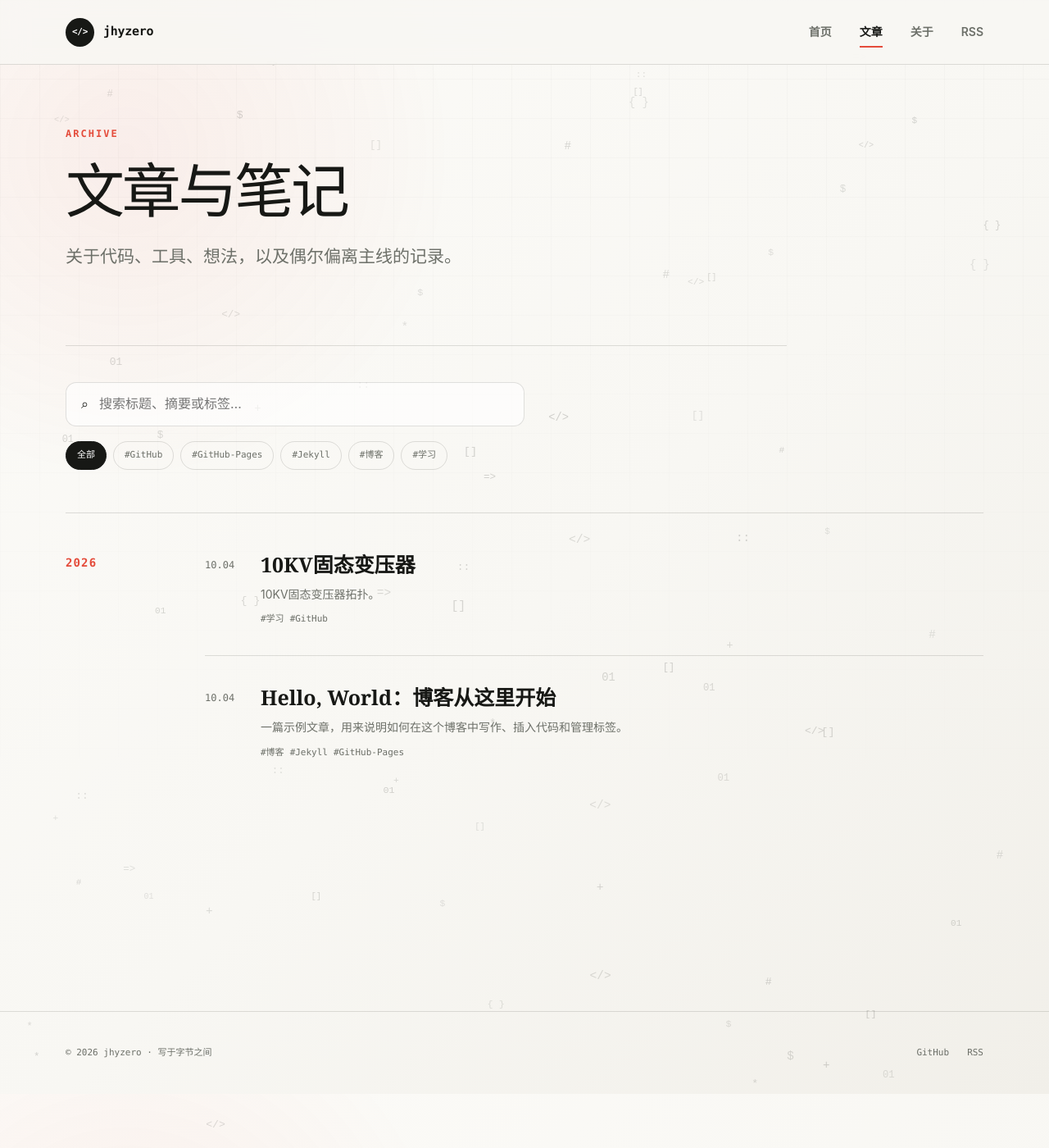
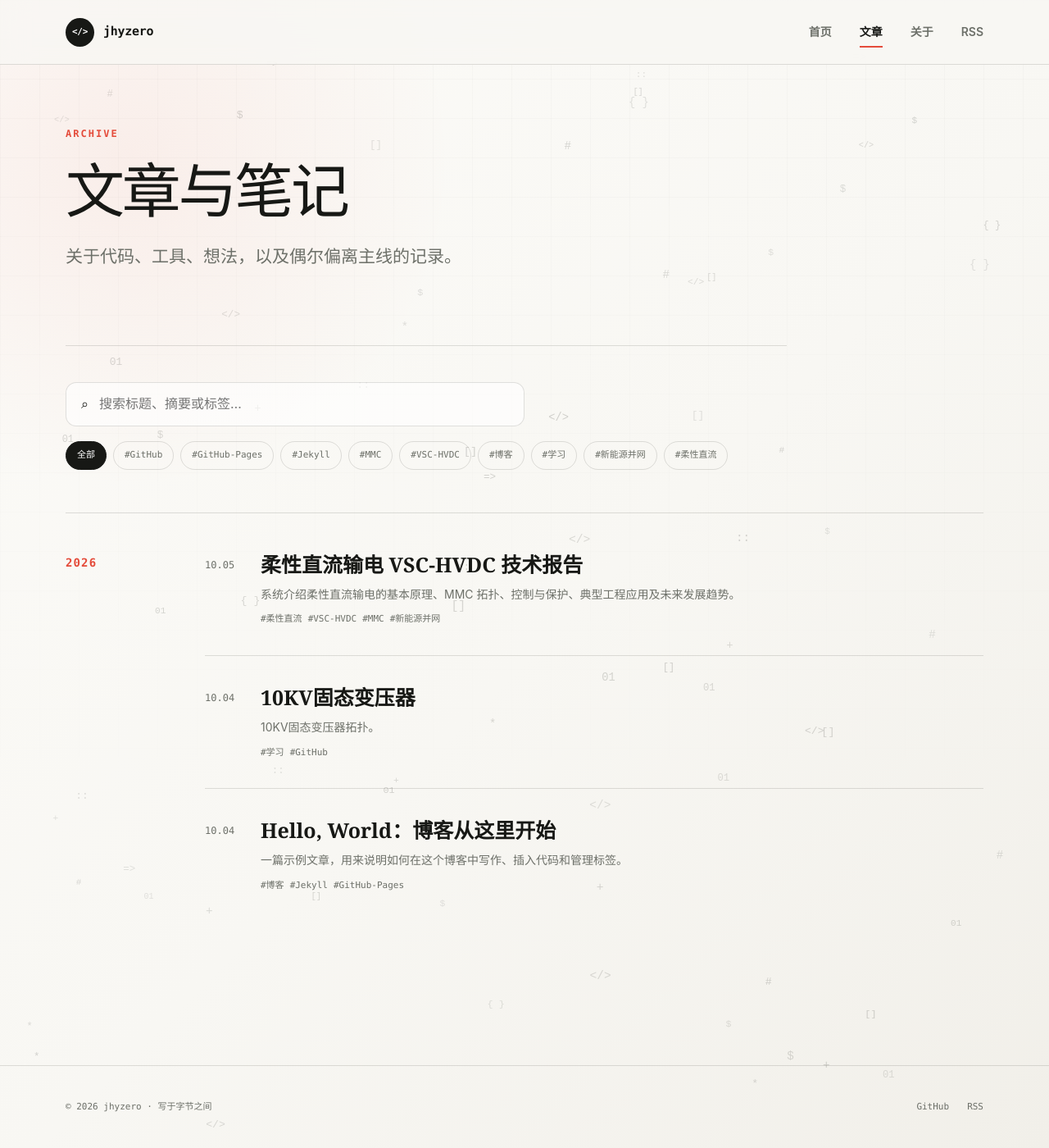
Before and after one commit to jhyzero/jhyzero.github.io, a Jekyll site: the page built from archives.html, in a window 1280 px wide and 1400 px high, scrolled down 66 px. Shown: the whole window at 82% size. Built offline with Jekyll 4.4.1, drawn with Linux system fonts in a browser that asks for light colours; some of the changed lines change nothing that is shown.

Commit message:
Publish VSC HVDC technical report

```diff
--- /dev/null
+++ b/_posts/2026-10-05-vsc-hvdc-technical-report.md
@@ -0,0 +1,179 @@
+---
+title: "柔性直流输电 VSC-HVDC 技术报告"
+description: "系统介绍柔性直流输电的基本原理、MMC 拓扑、控制与保护、典型工程应用及未来发展趋势。"
+date: 2026-10-05 00:00:00 +0800
+categories: [电力电子]
+tags: [柔性直流, VSC-HVDC, MMC, 新能源并网]
+---
+
+柔性直流输电以全控型电力电子器件和电压源换流器为核心，能够独立调节有功与无功功率，并具备向无源网络供电、孤岛运行和黑启动等能力。本文围绕其基础原理、模块化多电平换流器、控制策略、工程应用与发展趋势展开介绍。
+
+适用方向：电力系统、电力电子、新能源并网。
+
+## 1 概述
+
+### 1.1 什么是柔性直流输电
+
+柔性直流输电（Voltage Source Converter based High Voltage Direct Current，VSC-HVDC）是以全控型电力电子器件（主要是 IGBT）和电压源换流器（VSC）为核心的新一代高压直流输电技术。国内习惯称之为“柔性直流”，国际上早期称为 HVDC Light、HVDC Plus 等。
+
+与采用半控型晶闸管的常规直流（LCC-HVDC，又称“电流源型直流”）相比，柔性直流的换流器是一个可控电压源，能够在四象限内独立、连续地调节与交流电网交换的有功功率和无功功率，且不依赖交流电网提供换相电压。因此，它从原理上消除了换相失败问题，并具备向无源网络供电、孤岛运行和黑启动等能力。
+
+“柔性”一词的含义在于：换流器的交流侧电压幅值、相位均可快速连续调节，运行方式灵活；同时其无功输出范围大、谐波特性好。配合模块化多电平拓扑时，还可省去或大幅减小交流滤波器，对电网呈现“柔性”友好的接口特性。
+
+柔性直流已成为新能源大规模送出、电网异步互联、城市供电增容以及未来直流电网构建的核心技术手段。
+
+### 1.2 发展历程与里程碑
+
+1990 年，加拿大 McGill 大学 Boon-Teck Ooi 等最早提出基于 PWM 电压源换流器的直流输电概念；1997 年，瑞典 Hellsjön 试验工程（±10 kV/3 MW）完成工业试验验证；1999 年，瑞典 Gotland 工程（±80 kV/50 MW）成为世界首个商业化柔性直流工程。
+
+早期工程采用两电平或三电平换流器，开关损耗大、谐波含量高，工程容量长期停留在几百兆瓦以下。
+
+2010 年前后，模块化多电平换流器（MMC）走向工程应用。2010 年美国 Trans Bay Cable 工程采用 ±200 kV/400 MW 方案，柔性直流由此进入快速发展期。
+
+我国于 2011 年建成上海南汇示范工程（±30 kV/18 MW），此后相继建成南澳三端工程、舟山五端工程、厦门工程、张北四端柔性直流电网，以及乌东德电站送电广东广西特高压多端混合直流工程。目前，柔性直流在电压等级、输送容量上均已达到特高压水平，并广泛应用于海上风电并网等场景。
+
+## 2 基本原理与换流器拓扑
+
+### 2.1 电压源换流器的工作原理
+
+VSC-HVDC 的基本单元是电压源换流器。它由全控器件（IGBT 与反并联二极管）组成三相桥式电路，通过脉宽调制（PWM）控制各桥臂的开关状态，使换流器交流侧输出幅值、相位均可调的交流电压 `Uc`。
+
+换流器经连接电抗器接入交流系统，系统电压记为 `Us`。稳态下，`Uc` 与 `Us` 的相位差决定传输有功功率的方向和大小；`Uc` 相对 `Us` 的幅值差决定无功功率的性质，幅值高则向系统发出无功，反之吸收无功。
+
+因此，只要控制好 `Uc` 的幅值与相位，就能在 P-Q 平面上实现四象限独立运行，这是柔性直流与常规直流的本质区别。
+
+实际工程中，换流器常采用 dq 旋转坐标系下的矢量控制。三相交流量被变换为 d、q 轴直流量，有功功率正比于 d 轴电流，无功功率正比于 q 轴电流，通过电流内环实现解耦控制，动态响应可达数十毫秒量级。
+
+### 2.2 模块化多电平换流器 MMC
+
+MMC 是目前柔性直流工程的主流拓扑。每相分为上、下两个桥臂，每个桥臂由 `N` 个子模块（SM）级联而成，并串接桥臂电抗器。
+
+通过控制各桥臂投入或切除的子模块数量，桥臂电压呈现阶梯波。上、下桥臂电压组合后，使换流器交流侧输出逼近正弦波的多电平电压，电平数为 `N+1`。电平数越多，波形越接近正弦，对滤波器的需求越小；模块化结构也便于冗余配置、故障子模块旁路和在线检修。
+
+与两电平换流器相比，MMC 的开关器件承受的电压应力仅为单个子模块电容电压，约为 1.6～2.8 kV。其开关频率很低，通常在基频附近，因此损耗小、效率高，可达到 99% 以上。MMC 同时避免了大量器件直接串联的均压难题，是大容量、高电压场合的必然选择。
+
+### 2.3 子模块类型
+
+常见 MMC 子模块类型对比如下。
+
+| 类型 | 结构 | 输出电平 | 直流故障自清除 | 特点与用途 |
+| --- | --- | --- | --- | --- |
+| 半桥子模块 HBSM | 2 个 IGBT + 1 个电容 | 0、Uc | 不能 | 器件最少、损耗最低，应用最广；直流侧故障需配合直流断路器 |
+| 全桥子模块 FBSM | 4 个 IGBT + 1 个电容 | 0、±Uc | 能，依靠反向电压阻断故障电流 | 可用于直流故障自清除，输出负电平可提升调制度；器件数加倍 |
+| 箝位双子模块 CDSM | 约 5 个 IGBT + 2 个电容 | 0、Uc、2Uc | 能 | 兼具自清除能力与较低器件数，用于部分架空线柔直工程 |
+
+对于采用电缆送电、直流侧故障概率低的工程，广泛采用半桥子模块以降低成本。对于架空线送出或要求直流故障自清除的场合，可采用全桥或箝位双子模块，也可配置直流断路器。
+
+### 2.4 关键技术
+
+1. **调制策略：**大容量 MMC 多采用最近电平逼近调制（NLM），根据电压指令取整得到应投入的子模块数，实现简单、开关频率低。子模块数较少时，可采用载波移相正弦脉宽调制（CPS-SPWM）改善谐波特性。
+2. **子模块电容电压均衡：**工程普遍采用基于排序的均压算法，按桥臂电流方向选择投入电压最高或最低的子模块，使电容电压保持均衡。
+3. **桥臂环流抑制：**三相桥臂间存在二倍频环流，会增加损耗与器件电流应力，通常通过环流抑制控制器注入反向二倍频电压予以抑制。
+4. **阀基控制与保护：**每个子模块配有本地控制板，经光纤与阀基控制器通信，实现开关指令下发、状态监视、故障子模块旁路与冗余投入，是 MMC 可靠运行的底层支撑。
+
+## 3 与常规直流 LCC-HVDC 的对比
+
+柔性直流与常规直流的差异源于换流器件不同，以及换流器性质不同，并由此派生出运行性能、故障特性、占地与造价等一系列差异。
+
+| 对比项目 | 常规直流 LCC-HVDC | 柔性直流 VSC-HVDC |
+| --- | --- | --- |
+| 换流器件 | 晶闸管，半控型 | IGBT 等，全控型 |
+| 换流器性质 | 电流源型，依赖电网换相 | 电压源型，自换相 |
+| 有功/无功控制 | 不能独立控制无功；有功调节相对较慢 | 四象限独立连续控制，动态响应快 |
+| 换相失败 | 交流故障时可能发生，连发可致直流闭锁 | 不存在换相失败 |
+| 向无源网络供电 | 不能 | 能，可实现孤岛和黑启动 |
+| 谐波与滤波器 | 需大量交流滤波器和无功补偿设备，占地大 | 谐波小，滤波器需求低或可取消，占地小 |
+| 潮流反转 | 改变电压极性，需操作隔离刀闸，速度慢 | 电流反向，无需机械操作，速度快 |
+| 直流侧故障 | 晶闸管可控，靠换流器自身可闭锁故障电流 | 半桥 MMC 二极管续流，需直流断路器或全桥子模块 |
+| 损耗 | 约 0.5%～1%/端，含滤波无功损耗 | 早期较高，MMC 后约 0.7%～1%/端 |
+| 造价 | 单位容量造价低，经济距离长 | 单位容量造价较高，近年快速下降 |
+| 适用场合 | 大容量远距离点对点、远距离架空线 | 新能源并网、异步互联、城市供电、多端组网 |
+
+总体而言，两者并非完全替代关系。在特高压远距离大容量输电中，LCC 仍具经济优势；而在需要灵活控制、无源接入、多端组网或受端电网较弱的场合，VSC 优势明显。
+
+将两者结合形成的“混合直流”，例如送端采用 LCC、受端采用 VSC，可兼顾经济性与运行灵活性，是当前工程实践的重要方向。
+
+## 4 控制策略与系统特性
+
+### 4.1 分层控制体系
+
+柔性直流控制系统通常分为三层：
+
+- **系统级控制：**接收调度指令，实现功率与电压设定、启停顺序控制、双极功率平衡与站间协调。
+- **换流站级控制：**实现外环与内环电流解耦控制，生成交流电压指令。
+- **换流阀级控制：**执行调制、子模块均压、环流抑制与阀保护。
+
+多端系统还需要直流电压和功率协调策略，例如主从控制、下垂控制，以保证任一换流站退出后系统仍能稳定运行。
+
+### 4.2 内环电流解耦控制与外环控制
+
+**内环电流控制：**在 dq 坐标系下，通过对换流器输出电压的前馈补偿实现 d、q 轴电流解耦，使有功、无功相互独立调节。通常采用比例积分（PI）调节器，带宽可达数百赫兹。
+
+**外环控制：**根据应用需求选择控制目标，包括定有功功率、定直流电压、定频率，以及定无功功率或定交流电压。
+
+直流系统中必须有换流站承担直流电压控制，作为功率平衡节点，其余换流站通常采用定有功功率控制。在海上风电送出工程中，海上换流站常采用定交流电压和频率控制以构建风电场交流电网，陆上换流站则采用定直流电压控制。
+
+### 4.3 故障特性与保护
+
+**交流侧故障：**VSC 可快速限制输出电流，不依赖交流电压换相，因此不存在换相失败问题。故障清除后可迅速恢复，并可输出无功支撑交流电压。
+
+**直流侧故障：**半桥 MMC 在直流短路时，子模块反并联二极管会形成续流回路，换流器无法自行阻断故障电流，交流侧相当于三相短路。对此主要有两条技术路线：
+
+1. 采用直流断路器快速隔离故障。张北直流电网工程配置的混合式直流断路器，分断时间可达 3 ms 级。
+2. 采用具备故障自清除能力的全桥或箝位双子模块，依靠换流器自身闭锁阻断故障电流，再通过重合闸恢复。
+
+此外，柔性直流换流站需配置桥臂电抗器限制故障电流上升率，并通过阀级保护实现子模块过压、过流监测与旁路，保证在 N-1 甚至多重子模块故障下不停运。
+
+### 4.4 稳定性问题
+
+柔性直流接入弱交流电网时，锁相环（PLL）与电网阻抗的交互可能引发次同步或超同步振荡，也就是宽频振荡。国内外部分工程曾出现此类振荡事件。
+
+新能源经柔直送出时，风机或光伏变流器与柔直换流器之间也可能发生振荡。对策包括优化控制参数、附加阻尼控制、采用阻抗重塑，以及引入构网型（grid-forming）控制。
+
+构网型控制使换流器呈现电压源外特性，主动建立电压与频率，被认为是高比例电力电子电网稳定运行的关键技术之一。
+
+## 5 工程应用
+
+### 5.1 主要应用场景
+
+| 应用场景 | 说明 | 代表工程 |
+| --- | --- | --- |
+| 新能源并网，海上风电 | 柔直为海上风电场提供无源并网接口，电缆送电损耗小、距离远，可主动支撑频率和电压 | 德国 BorWin1；我国江苏如东 ±400 kV/1100 MW 工程 |
+| 电网异步互联 | 实现交流电网背靠背互联，隔离故障与低频振荡，双向功率灵活调节 | 鲁西、渝鄂背靠背工程；粤港澳大湾区直流工程 |
+| 大城市供电增容 | 电缆送电进城，不增加短路电流，兼作动态无功补偿 STATCOM | 厦门 ±320 kV 工程；英国 London Array 配套工程 |
+| 多端直流与直流电网 | 多电源汇集、多落点消纳，实现潮流灵活分配与故障隔离 | 舟山五端；张北四端柔直电网 ±500 kV |
+| 孤岛或无源网络供电 | 向无交流电源的负荷直接供电并黑启动 | 挪威 Troll 海上平台供电工程等 |
+
+### 5.2 国内外典型工程
+
+| 工程名称 | 国家/地区 | 投运 | 电压等级 | 容量 | 特点 |
+| --- | --- | ---: | --- | ---: | --- |
+| Hellsjön | 瑞典 | 1997 | ±10 kV | 3 MW | 工业试验工程 |
+| Gotland | 瑞典 | 1999 | ±80 kV | 50 MW | 世界首个商业化柔直工程 |
+| Trans Bay Cable | 美国 | 2010 | ±200 kV | 400 MW | 首个 MMC 工程 |
+| INELFE | 法国—西班牙 | 2015 | ±320 kV | 2×1000 MW | 跨国互联、MMC 技术 |
+| NordLink | 德国—挪威 | 2021 | ±525 kV | 1400 MW | 目前电压等级最高的柔直工程之一 |
+| 上海南汇 | 中国 | 2011 | ±30 kV | 18 MW | 我国首个柔直示范工程 |
+| 舟山五端 | 中国 | 2014 | ±200 kV | 400 MW | 世界首个五端柔直工程 |
+| 厦门 | 中国 | 2015 | ±320 kV | 1000 MW | 城市供电，首个 ±320 kV 千兆瓦级工程 |
+| 张北四端直流电网 | 中国 | 2020 | ±500 kV | 约 4500 MW | 世界首个柔性直流电网，配置混合式直流断路器，服务冬奥 |
+| 乌东德送电广东广西，昆柳龙 | 中国 | 2020 | ±800 kV | 5000 MW | 世界首个特高压多端混合直流，送端 LCC、受端 VSC |
+| 江苏如东海上风电 | 中国 | 2021 | ±400 kV | 1100 MW | 亚洲首个海上风电柔直送出工程 |
+
+从工程演进看，柔性直流电压等级已从 ±10 kV 提升至 ±800 kV，容量从数兆瓦提升至 5000 MW，应用范围从电网互联扩展到海上风电、多端组网与特高压混合输电。我国已成为柔性直流电压等级最高、工程数量最多、技术体系最完整的国家。
+
+## 6 发展趋势与挑战
+
+1. **更高电压、更大容量与更低成本：**海上风电向深远海发展，±525 kV 甚至更高电压等级的直流送出、轻型化海上换流平台成为研究热点。器件进步与拓扑优化将持续降低造价与损耗，缩小与常规直流的成本差距。
+2. **直流故障自清除与直流组网：**全桥或箝位双子模块、直流断路器及故障限流技术的成熟，将支撑架空线柔直与多端直流电网发展。多端系统的潮流控制、保护配合与系统级协调运行仍是研究前沿。
+3. **构网型控制与高比例电力电子电网稳定：**构网型换流器可主动构网、提供惯量与频率支撑，将成为海上风电柔直送出和弱电网互联的重要技术。宽频振荡抑制、谐波稳定等问题仍需进一步研究与工程验证。
+4. **新器件与新拓扑：**IGCT、碳化硅（SiC）等器件的引入有望进一步降低损耗、提升功率密度；混合型换流器、自取能子模块、无变压器拓扑等将持续演进。
+5. **标准化与大规模产业化：**随着工程数量增长，柔性直流换流阀、直流断路器、控制保护系统的标准化设计与批量制造，将推动建设周期与成本进一步下降。
+
+## 7 结语
+
+柔性直流输电以全控器件和电压源换流器为核心，突破了常规直流的换相依赖与无功控制瓶颈，实现了功率的四象限灵活控制，并以 MMC 拓扑的工程应用为标志迈入大容量、高电压时代。
+
+当前，柔性直流已在新能源并网、异步互联、城市供电和多端组网中发挥重要作用，并与常规直流融合形成混合直流新形态。
+
+面向新型电力系统建设，柔性直流将向更高电压等级、直流组网、构网型控制与更低成本方向持续演进，是支撑大规模清洁能源开发与电网转型升级的关键技术。
--- a/assets/css/main.css
+++ b/assets/css/main.css
@@ -830,6 +830,37 @@
   font-style: italic;
 }
 
+.article-body table {
+  display: block;
+  width: 100%;
+  margin: 2em 0;
+  overflow-x: auto;
+  border-collapse: collapse;
+  font-family: var(--sans);
+  font-size: 14px;
+  line-height: 1.55;
+}
+
+.article-body th,
+.article-body td {
+  min-width: 110px;
+  padding: 12px 14px;
+  border: 1px solid var(--line);
+  text-align: left;
+  vertical-align: middle;
+}
+
+.article-body th {
+  color: #fff;
+  background: var(--ink);
+  font-weight: 700;
+  white-space: nowrap;
+}
+
+.article-body tbody tr:nth-child(even) {
+  background: rgba(23, 24, 21, 0.035);
+}
+
 .article-body img {
   display: block;
   margin: 2.5em auto;
```
